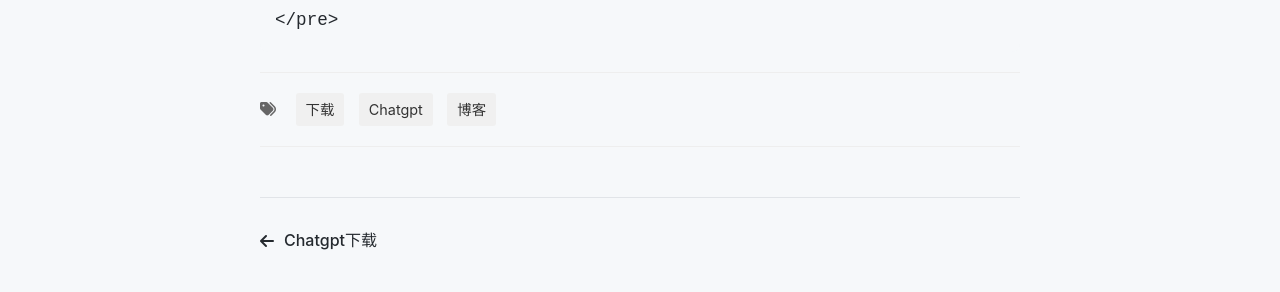
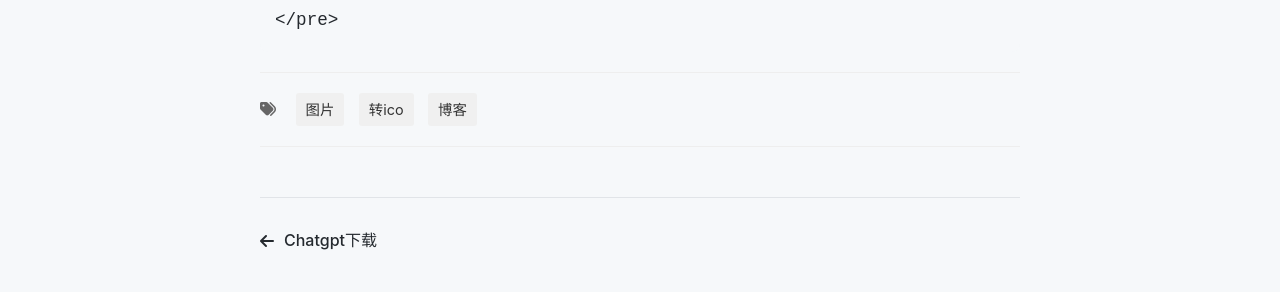
Before and after one commit to Yoncms/yoncms.github.io, a Jekyll site: the page built from _posts/2025-05-23-Img-to-Ico.md, in a window 1280 px wide and 900 px high, scrolled down 2814 px. Shown: the part 159-451 px from the top of the window. Built offline with Jekyll 4.4.1, drawn with Linux system fonts in a browser that asks for light colours; comment, search, counter and statistics services are not loaded.

Commit message:
Update 2025-05-23-Img-to-Ico.md

```diff
--- a/_posts/2025-05-23-Img-to-Ico.md
+++ b/_posts/2025-05-23-Img-to-Ico.md
@@ -3,7 +3,7 @@ layout: post
 title: "将PNG图片转换为ICO格式"
 date: 2025-05-23
 categories: 技术
-tags: [下载, Chatgpt, 博客]
+tags: [图片, 转ico, 博客]
 featured_image: /assets/images/article22.jpg
 ---
 # 将PNG图片转换为ICO格式
```
